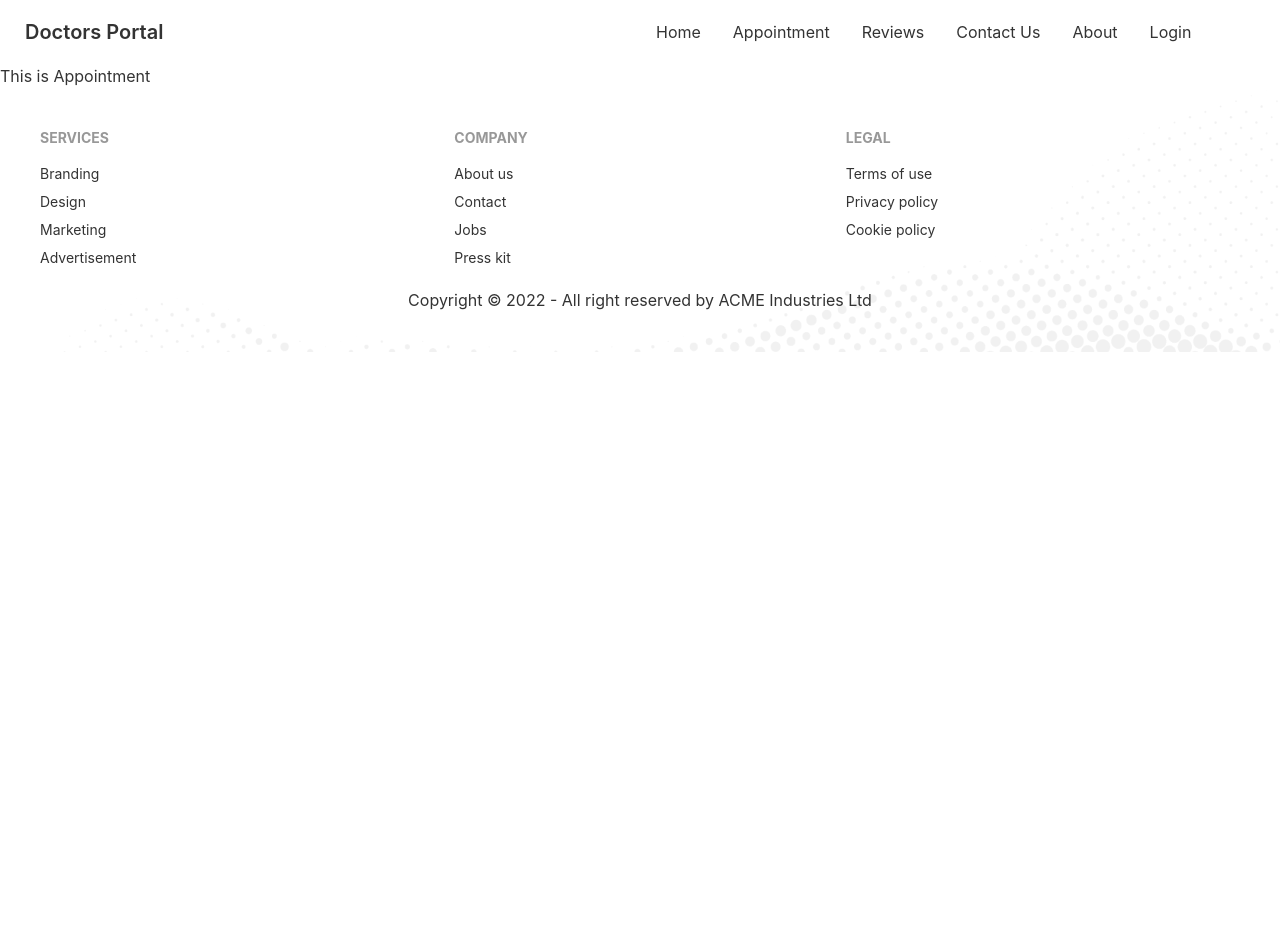
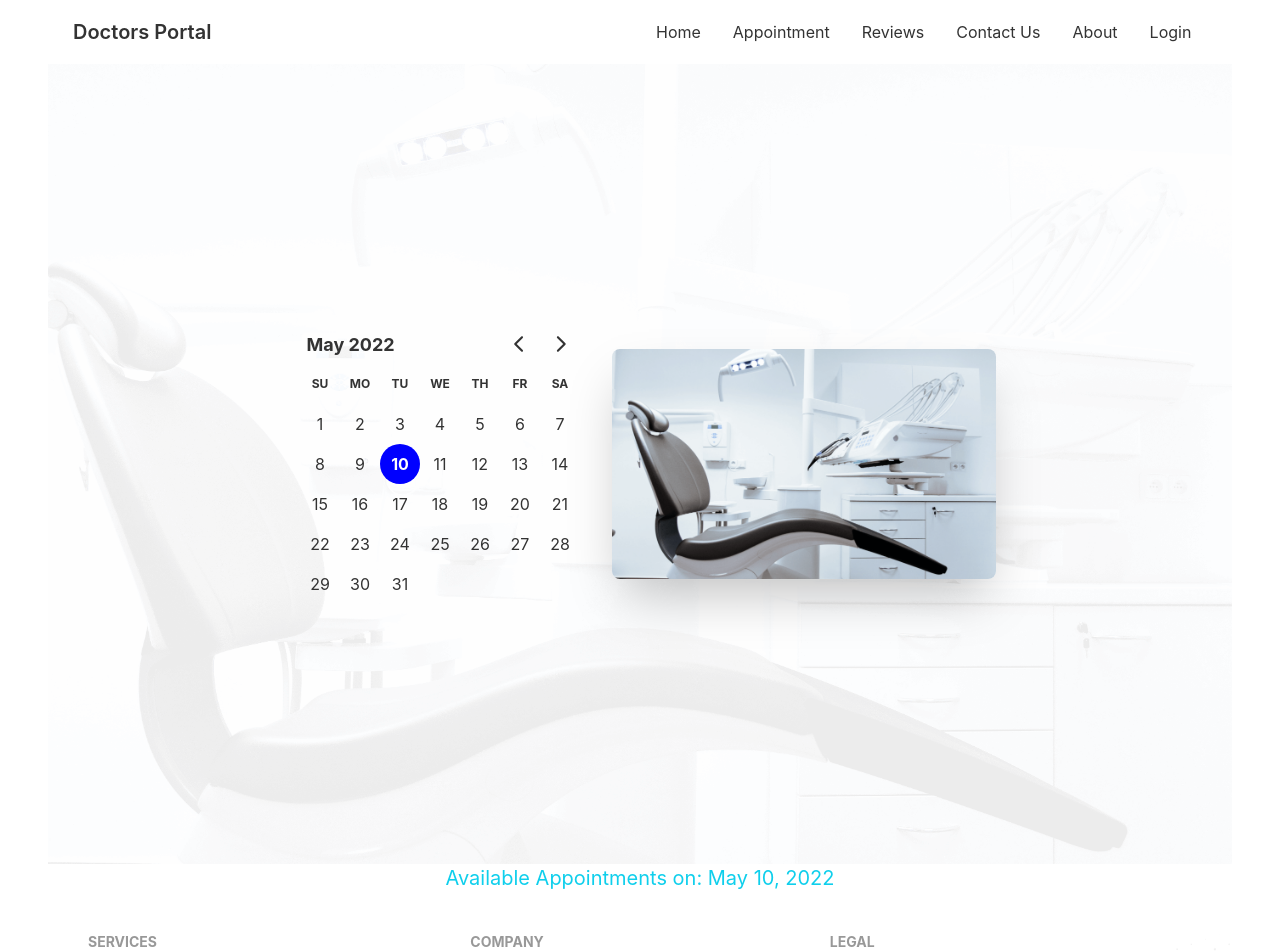
Before and after one commit to Neelporos/doctors-portal-client-site, a React (Create React App) app: page /appointment in a window 1280 px wide. Shown: the top 952 px of the page. Before the commit the page ends 800 px from the top, so only its background shows below. Built offline with nearby package versions, Linux system fonts and the light colour scheme.

Commit message:
fake Data Redady

```diff
--- a/package.json
+++ b/package.json
@@ -7,7 +7,9 @@
     "@testing-library/react": "^13.2.0",
     "@testing-library/user-event": "^13.5.0",
     "daisyui": "^2.14.3",
+    "date-fns": "^2.28.0",
     "react": "^18.1.0",
+    "react-day-picker": "^8.0.4",
     "react-dom": "^18.1.0",
     "react-router-dom": "^6.3.0",
     "react-scripts": "5.0.1",
--- a/src/App.js
+++ b/src/App.js
@@ -6,12 +6,11 @@ import Contact from './Pages/Contact/Contact';
 import Home from './Pages/Home/Home';
 import Login from './Pages/Login/Login';
 import Reviews from './Pages/Reviews/Reviews';
-import Footer from './Pages/Shared/Footer';
 import Navbar from './Pages/Shared/Navbar';
 
 function App() {
   return (
-    <div>
+    <div className='px-12 max-w-7xl mx-auto'>
         <Navbar></Navbar>
         <Routes>
           <Route path='/' element={<Home></Home>}></Route>
@@ -21,7 +20,6 @@ function App() {
           <Route path='/login' element={<Login></Login>}></Route>
           <Route path='/about' element={<About></About>}></Route>
         </Routes>
-        <Footer></Footer>
     </div>
   );
 }
--- a/src/Pages/Appointment/Appointment.js
+++ b/src/Pages/Appointment/Appointment.js
@@ -1,9 +1,17 @@
-import React from 'react';
+import React, { useState } from 'react';
+import Footer from '../Shared/Footer';
+import AppointmentBanner from './AppointmentBanner';
+import AvailableAppointments from './AvailableAppointments';
+
 
 const Appointment = () => {
+
+  const [date, setDate] = useState(new Date());
     return (
         <div>
-            <h2>This is Appointment</h2>
+            <AppointmentBanner date={date} setDate={setDate}></AppointmentBanner>
+            <AvailableAppointments date={date}></AvailableAppointments>
+            <Footer></Footer>
         </div>
     );
 };
--- /dev/null
+++ b/src/Pages/Appointment/AppointmentBanner.js
@@ -0,0 +1,27 @@
+import React from "react";
+import { DayPicker } from "react-day-picker";
+import "react-day-picker/dist/style.css";
+import chair from "../../assets/images/chair.png";
+import bg from "../../assets/images/bg.png";
+
+const AppointmentBanner = ({date, setDate}) => {
+  return (
+    <div
+      className="hero min-h-screen bg-white"
+      style={{ backgroundImage: `url(${bg})` }}
+    >
+      <div className="hero-content flex-col lg:flex-row-reverse">
+        <img src={chair} className="max-w-sm rounded-lg shadow-2xl" />
+        <div>
+          <DayPicker
+          mode="single"
+          selected={date}
+          onSelect={setDate}
+          />
+        </div>
+      </div>
+    </div>
+  );
+};
+
+export default AppointmentBanner;
--- /dev/null
+++ b/src/Pages/Appointment/AvailableAppointments.js
@@ -0,0 +1,12 @@
+import { format } from 'date-fns';
+import React from 'react';
+
+const AvailableAppointments = ({date}) => {
+    return (
+        <div>
+            <p className='text-xl text-center text-primary'>Available Appointments on: {format(date, "PP")}</p>
+        </div>
+    );
+};
+
+export default AvailableAppointments;
--- a/src/Pages/Home/Home.js
+++ b/src/Pages/Home/Home.js
@@ -1,4 +1,5 @@
 import React from 'react';
+import Footer from '../Shared/Footer';
 import Banner from './Banner';
 import ContactUs from './ContactUs';
 import Info from './Info';
@@ -8,13 +9,14 @@ import Testimonial from './Testimonial';
 
 const Home = () => {
     return (
-        <div className='px-12'>
+        <div>
             <Banner></Banner>
             <Info></Info>
             <Services></Services>
             <MakeAppointment></MakeAppointment>
             <Testimonial></Testimonial>
             <ContactUs></ContactUs>
+            <Footer></Footer>
         </div>
     );
 };
--- a/src/Pages/Shared/Footer.js
+++ b/src/Pages/Shared/Footer.js
@@ -2,12 +2,14 @@ import React from "react";
 import footer from "../../assets/images/footer.png";
 
 const Footer = () => {
+  const today = new Date();
+  const year = today.getFullYear();
   return (
     <footer
       style={{ backgroundImage: `url(${footer})`, backgroundSize: "cover" }}
-      className=" p-10 "
+      className=" px-10 "
     >
-      <div className="footer">
+      <div className="footer mt-10">
         <div>
           <span className="footer-title">Services</span>
           <a className="link link-hover">Branding</a>
@@ -29,8 +31,10 @@ const Footer = () => {
           <a className="link link-hover">Cookie policy</a>
         </div>
       </div>
-      <div className="text-center pt-5">
-        <p>Copyright © 2022 - All right reserved by ACME Industries Ltd</p>
+      <div className="text-center p-5">
+        <p>
+          <small>Copywrite © {year} All Rights Reserved</small>
+        </p>
       </div>
     </footer>
   );
```
Also changed, not shown: public/services.json (added, +74 -0 lines), 1 other file (tests, documents, lock files or other folders).
